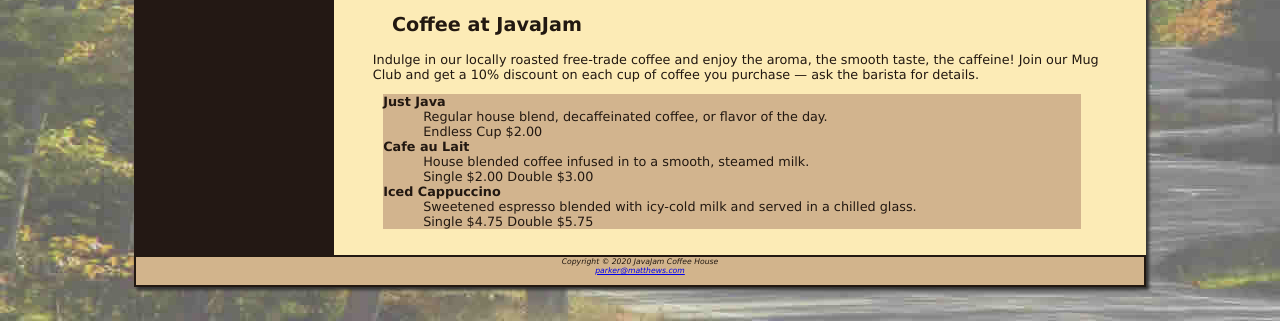
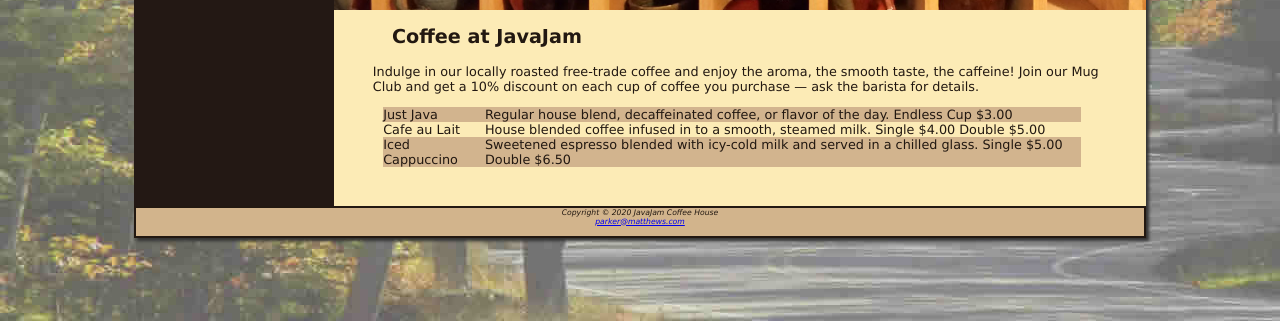
Before and after one commit to SICTC-CS/java-jam-ParkerMatthews, a plain HTML site: page menu.html in a window 1280 px wide. Shown: the part 479-800 px from the top of the page. Drawn offline with Linux system fonts and the light colour scheme.

Commit message:
fixedtable

```diff
--- a/javajam.css
+++ b/javajam.css
@@ -1,6 +1,23 @@
-table{margin: auto;    width: 90%;    border-spacing: 0;    background-color: #FEF6C2;}
-td,th{padding: 10px;}
-tr:nth-last-of-type(odd){    background-color: #D2B48E;}
+table{
+	width: 90%;
+	border-spacing: 0;
+	border-collapse: collapse;
+	margin-bottom: 1em;
+	margin-left: auto;
+	margin-right: auto;
+  }
+
+td{
+	padding: 10px;
+}
+
+th{
+	padding: 10px;
+}
+
+tr:nth-of-type(odd){
+background-color: #d2b48e;
+}
 .item{
     background-color: #FAF9F7;
     margin: 1em;
--- a/menu.html
+++ b/menu.html
@@ -16,7 +16,7 @@
 <td>
 <nav>
 	<ul>
-	<li><a href="home.html">Home</a></li>
+	<li><a href="index.html">Home</a></li>
 	<li><a href="menu.html">Menu</a></li>
 	<li><a href="music.html">Music</a></li>
 	<li><a href="jobs.html">Jobs</a></li>
@@ -31,19 +31,11 @@
 	<h2>Coffee at JavaJam</h2>
 	<p>Indulge in our locally roasted free-trade coffee and enjoy the aroma, the smooth taste, the caffeine! Join our Mug Club and get a 10% discount on each cup of coffee you purchase &mdash; ask the barista for details.</p>
 	<div id="flow">
-	<table id="content-table">
-		<tr>
-			<td><b>Just Java</b><br>
-			<dd>Regular house blend, decaffeinated coffee, or flavor of the day.</dd>
-			<dd>Endless Cup $2.00</dd>
-			<b>Cafe au Lait</b><br>
-			<dd>House blended coffee infused in to a smooth, steamed milk.</dd>
-			<dd>Single $2.00 Double $3.00</dd>
-			<b>Iced Cappuccino</b><br>
-			<dd>Sweetened espresso blended with icy-cold milk and served in a chilled glass.</dd>
-			<dd>Single $4.75 Double $5.75</dd></td>
-		</tr>
-	</table>
+		<table>
+			<tr><td>Just Java</td><td>Regular house blend, decaffeinated coffee, or flavor of the day. Endless Cup $3.00</td></tr>
+			<tr><td>Cafe au Lait</td><td>House blended coffee infused in to a smooth, steamed milk. Single $4.00 Double $5.00</td></tr>
+			<tr><td>Iced Cappuccino</td><td>Sweetened espresso blended with icy-cold milk and served in a chilled glass. Single $5.00 Double $6.50</td></tr>
+		</table>
 </div>
 </main>
 	<footer>Copyright &copy; 2020 JavaJam Coffee House<br>
```
Also changed, not shown: gear.html (+1 -1 lines), index.html (+1 -1 lines), jobs.html (+1 -1 lines), music.html (+1 -1 lines).
